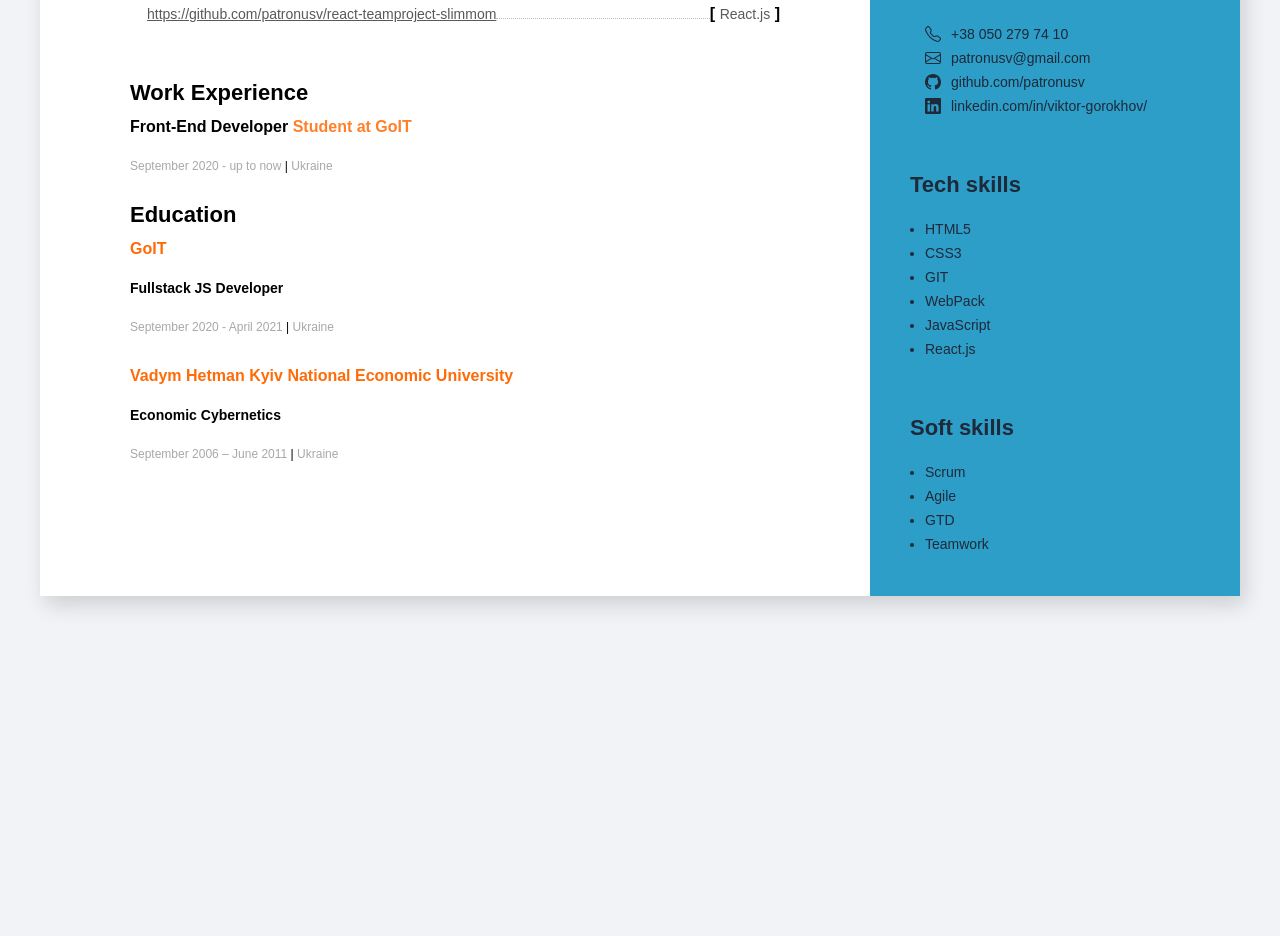
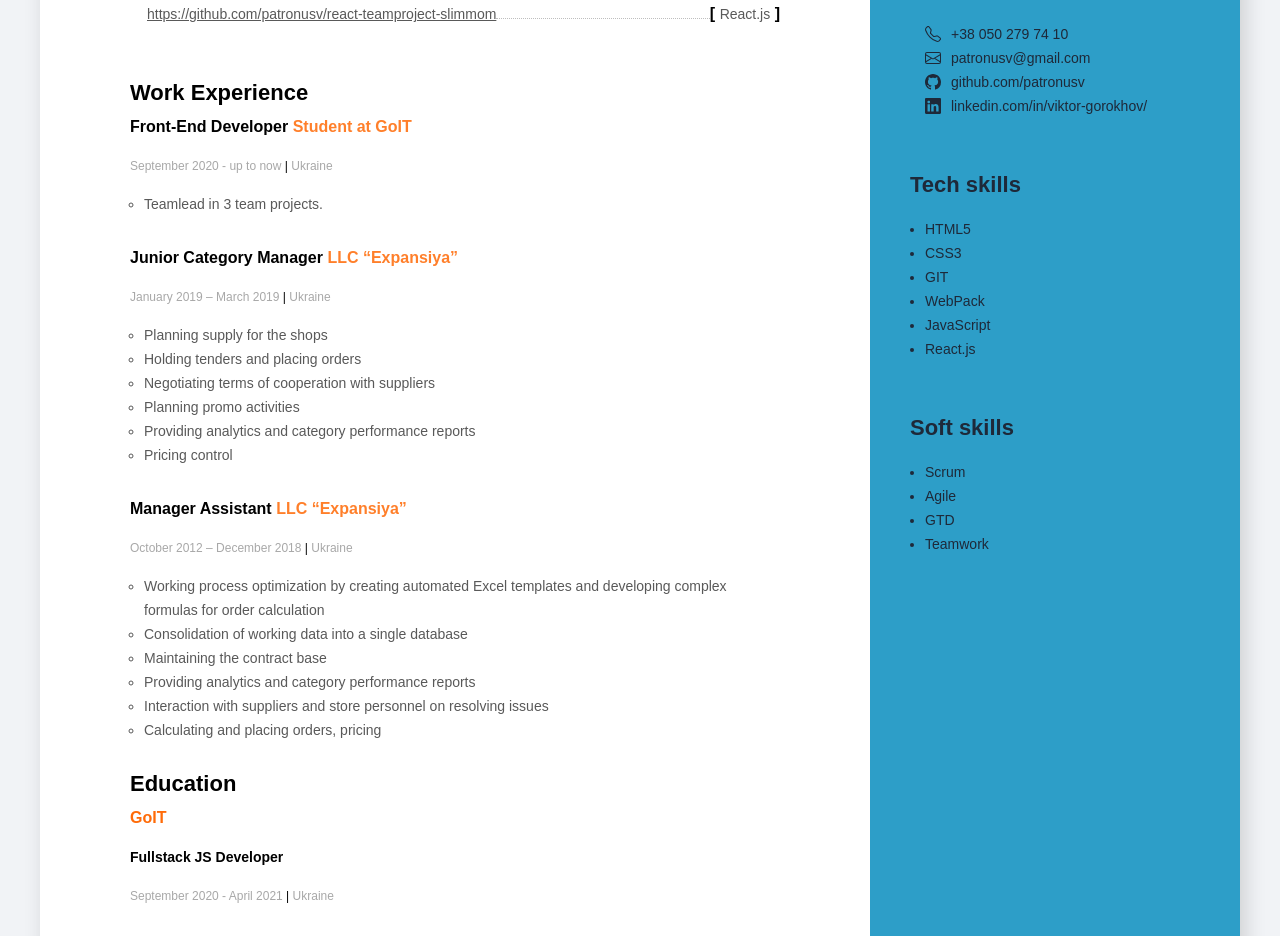
Before and after one commit to patronusv/resume, a JavaScript app: page / in a window 1280 px wide. Shown: the part 527-1463 px from the top of the page. Before the commit the page ends 1163 px from the top, so only its background shows below. Built offline with nearby package versions, Linux system fonts and the light colour scheme; the HTML template or start-up script is replaced by a standard one.

Commit message:
adds previous workplaces

```diff
--- a/src/components/aboutMe/AboutMe.js
+++ b/src/components/aboutMe/AboutMe.js
@@ -33,23 +33,23 @@ const AboutMe = () => {
 
       <div>
         <h3 className="about-me-title">Work Experience</h3>
-
-        <div>
-          <h4 className="profession-title">
-            Front-End Developer <span className="profession-company">Student at GoIT</span>
-          </h4>
-          <span className="about-me-period">
-            September 2020 - up to now <span className="about-me-divider">|</span> Ukraine
-          </span>
-          {/* <ul className="profession-duties">
-            <li className="profession-duties-item">
-              Lorem ipsum dolor sit amet, consectetur adipiscing elit, sed do eiusmod tempor incididunt ut labore et dolore magna aliqua.
+        <ul className="list">
+          {data.work.map((item, idx) => (
+            <li>
+              <h4 className="profession-title">
+                {item.title} <span className="profession-company">{item.company}</span>
+              </h4>
+              <span className="about-me-period">
+                {item.period} <span className="about-me-divider">|</span> {item.country}
+              </span>
+              <ul className="profession-duties">
+                {item.duties.map(duty => (
+                  <li className="profession-duties-item">{duty}</li>
+                ))}
+              </ul>
             </li>
-            <li className="profession-duties-item">Lorem ipsum dolor sit amet, consectetur adipiscing elit.</li>
-            <li className="profession-duties-item">Risus commodo viverra maecenas.</li>
-            <li className="profession-duties-item">Lorem ipsum dolor sit amet, consectetur adipiscing elit, sed do eiusmod.</li>
-          </ul> */}
-        </div>
+          ))}
+        </ul>
       </div>
 
       <div className="education-container">
--- a/src/data/data.js
+++ b/src/data/data.js
@@ -18,6 +18,43 @@ export default {
     { link: 'https://patronusv.github.io/js-teamproject-olx/', techStack: 'Javascript' },
     { link: 'https://github.com/patronusv/react-teamproject-slimmom', techStack: 'React.js' },
   ],
+  work: [
+    {
+      title: 'Front-End Developer',
+      company: 'Student at GoIT',
+      period: 'September 2020 - up to now',
+      country: 'Ukraine',
+      duties: ['Teamlead in 3 team projects.'],
+    },
+    {
+      title: 'Junior Category Manager',
+      company: 'LLC “Expansiya”',
+      period: 'January 2019 – March 2019',
+      country: 'Ukraine',
+      duties: [
+        'Planning supply for the shops',
+        'Holding tenders and placing orders',
+        'Negotiating terms of cooperation with suppliers',
+        'Planning promo activities',
+        'Providing analytics and category performance reports',
+        'Pricing control',
+      ],
+    },
+    {
+      title: 'Manager Assistant',
+      company: 'LLC “Expansiya”',
+      period: 'October 2012 – December 2018',
+      country: 'Ukraine',
+      duties: [
+        'Working process optimization by creating automated Excel templates and developing complex formulas for order calculation',
+        'Consolidation of working data into a single database',
+        'Maintaining the contract base',
+        'Providing analytics and category performance reports',
+        'Interaction with suppliers and store personnel on resolving issues',
+        'Calculating and placing orders, pricing',
+      ],
+    },
+  ],
   education: [
     {
       establishment: 'GoIT',
```
